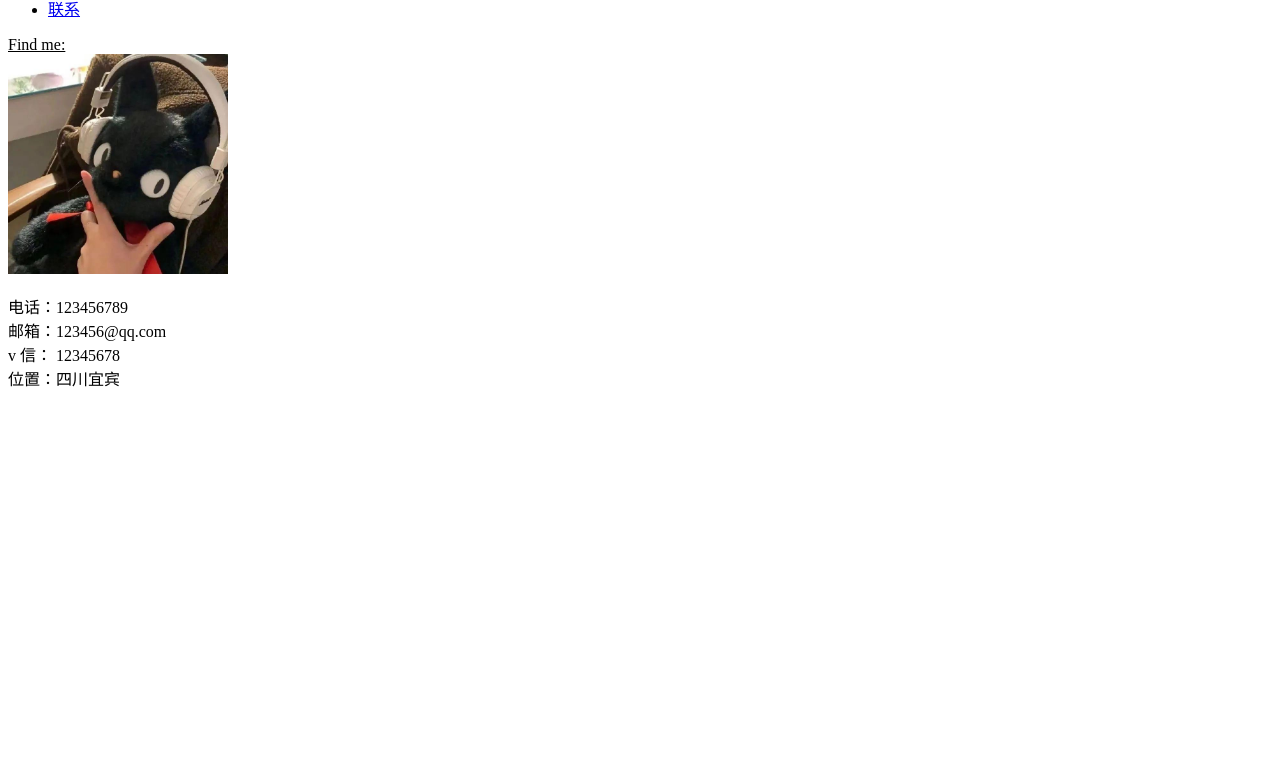
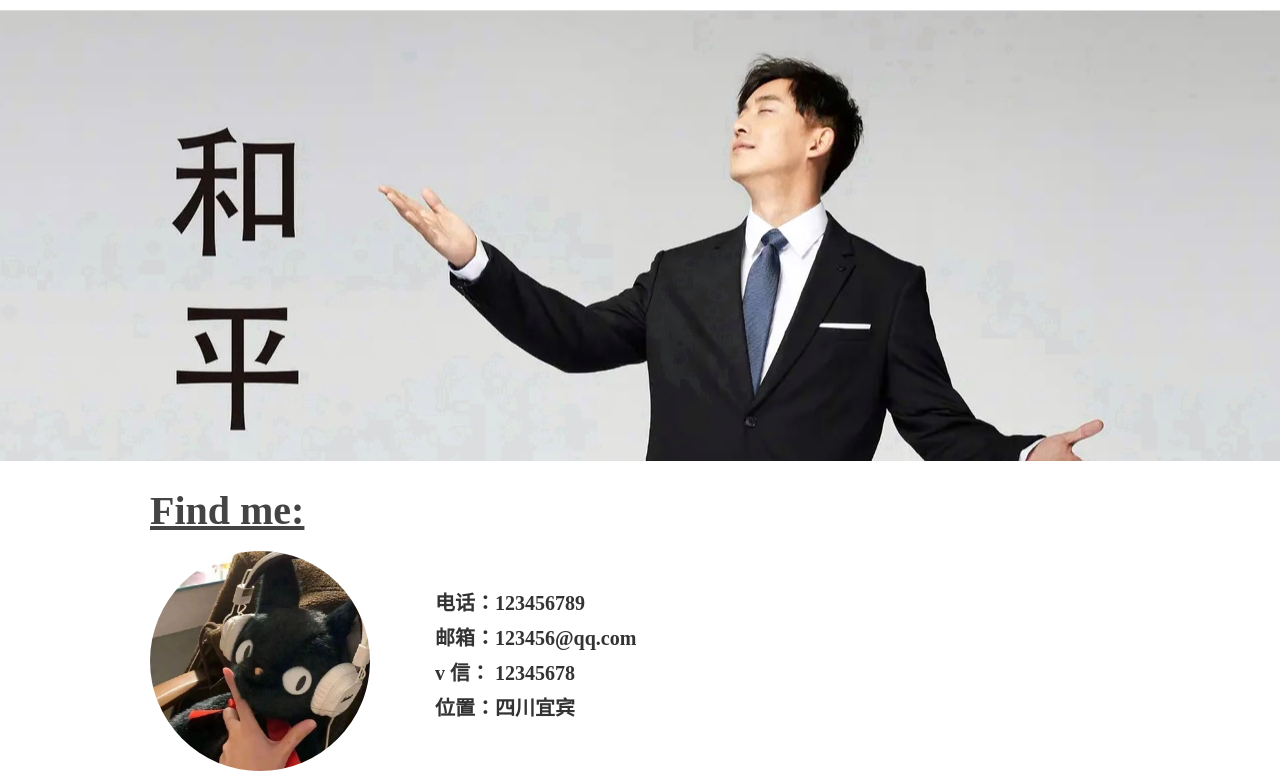
Before and after one commit to Brighter99/Thdjunxy.github.io, a plain HTML site: page concat.html in a window 1280 px wide. Shown: the part 70-845 px from the top of the page. Before the commit the page ends 800 px from the top, so only its background shows below. Drawn offline with Linux system fonts and the light colour scheme; files that its build step writes are made by us from their sources.

Commit message:
Update concat.html

```diff
--- a/concat.html
+++ b/concat.html
@@ -5,7 +5,7 @@
     <meta charset="UTF-8">
     <meta name="vieocwport" content="width=device-width, initial-scale=1.0">
     <title>V Me</title>
-    <link rel="stylesheet" href="./css/concact2.css" />
+    <link rel="stylesheet" href="./css/concat2.css" />
 </head>
 
 <body>
```
